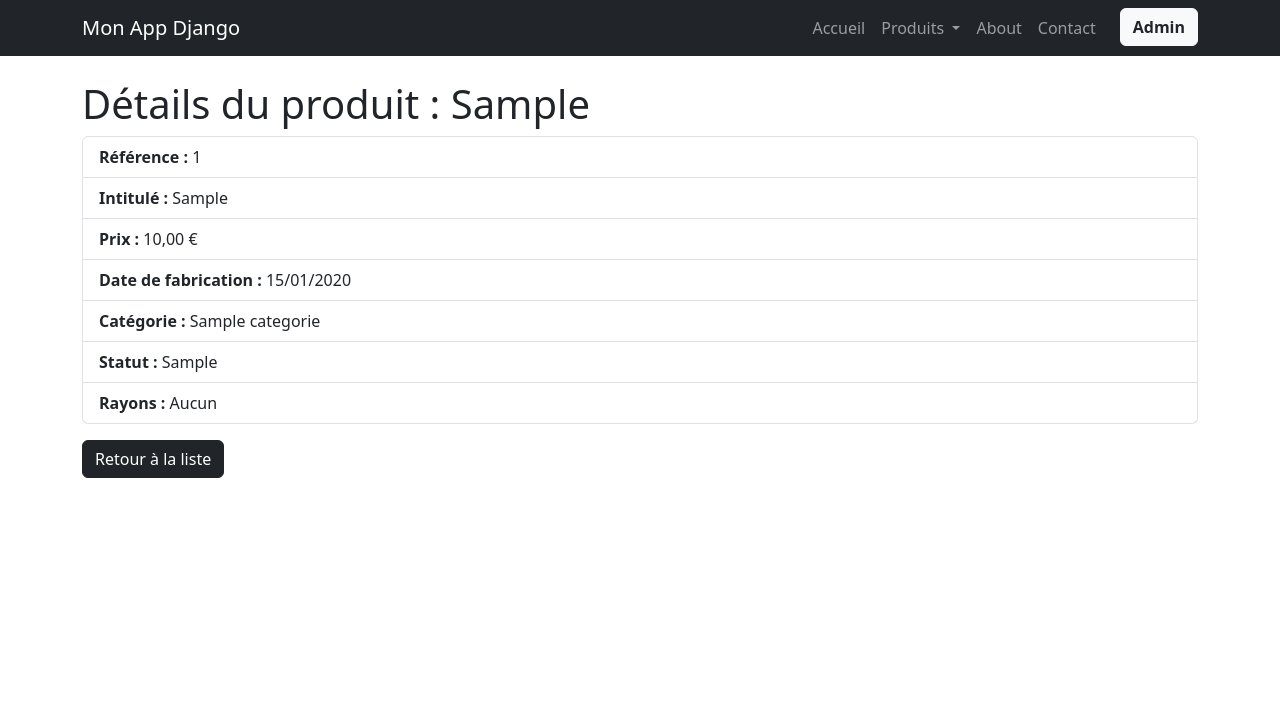
After one commit to AlexyWCK/Prog_Avanc-e_Django, a Django app: page /monApp/produit/1/ in a window 1280 px wide. The commit adds this page. Shown: the top 718 px of the page. Run offline with Django 5.2, Linux system fonts and the light colour scheme; tables that the repository leaves empty hold one stand-in row (values such as "Sample post"); some libraries are stand-ins or nearby versions.

Commit message:
ajout du détails

```diff
--- /dev/null
+++ b/TutoDjango/monApp/templates/monApp/detail_produit.html
@@ -0,0 +1,19 @@
+{% extends 'monApp/base.html' %}
+{% block title %}Détails : {{ prdt.intituleProd }}{% endblock %}
+{% block contenu %}
+<h1>{{ titremenu }}</h1>
+<ul class="list-group mb-3">
+    <li class="list-group-item"><strong>Référence :</strong> {{ prdt.refProd }}</li>
+    <li class="list-group-item"><strong>Intitulé :</strong> {{ prdt.intituleProd }}</li>
+    <li class="list-group-item"><strong>Prix :</strong> {{ prdt.prixUnitaireProd }} €</li>
+    <li class="list-group-item"><strong>Date de fabrication :</strong> {{ prdt.dateFabrication|date:"d/m/Y" }}</li>
+    <li class="list-group-item"><strong>Catégorie :</strong> {{ prdt.categorie }}</li>
+    <li class="list-group-item"><strong>Statut :</strong> {{ prdt.statut }}</li>
+    <li class="list-group-item"><strong>Rayons :</strong>
+        {% for rayon in prdt.rayons.all %}
+            <span class="badge bg-secondary">{{ rayon.nomRayon }}</span>
+        {% empty %} Aucun {% endfor %}
+    </li>
+</ul>
+<a href="{% url 'monApp:list_produits' %}" class="btn btn-dark">Retour à la liste</a>
+{% endblock %}
--- a/TutoDjango/monApp/urls.py
+++ b/TutoDjango/monApp/urls.py
@@ -9,6 +9,7 @@ urlpatterns = [
     path("contact/", views.ContactView.as_view(), name="contact"),
     path("about/", views.AboutView.as_view(), name="about"),
     path('produits/', views.ListProduitsView.as_view(), name='list_produits'),
+    path('produit/<int:pk>/', views.ProduitDetailView.as_view(), name='detail_produit'),
     path('categories/', views.ListCategoriesView.as_view(), name='list_categories'),
     path('statuts/', views.ListStatutsView.as_view(), name='list_statuts'),
 ]
--- a/TutoDjango/monApp/views.py
+++ b/TutoDjango/monApp/views.py
@@ -1,4 +1,5 @@
-from django.views.generic import TemplateView, ListView
+from django.shortcuts import render
+from django.views.generic import TemplateView, ListView, DetailView
 from .models import Produit, Categorie, Statut
 
 class HomeView(TemplateView):
@@ -39,6 +40,16 @@ class ListProduitsView(ListView):
     template_name = "monApp/list_produits.html"
     context_object_name = "prdts"
 
+class ProduitDetailView(DetailView):
+    model = Produit
+    template_name = "monApp/detail_produit.html"
+    context_object_name = "prdt"
+
+    def get_context_data(self, **kwargs):
+        context = super().get_context_data(**kwargs)
+        context['titremenu'] = f"Détails du produit : {self.object.intituleProd}"
+        return context
+
 class ListCategoriesView(ListView):
     model = Categorie
     template_name = "monApp/list_categories.html"
```
Also changed, not shown: TutoDjango/monApp/templates/monApp/list_produits.html (+7 -28 lines).
